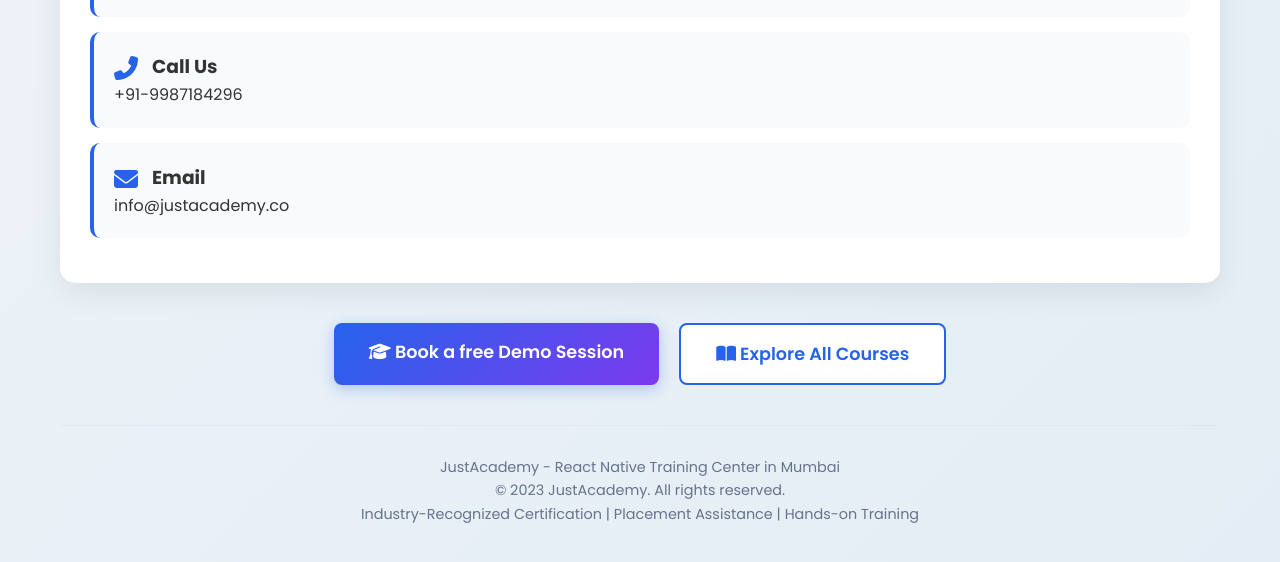
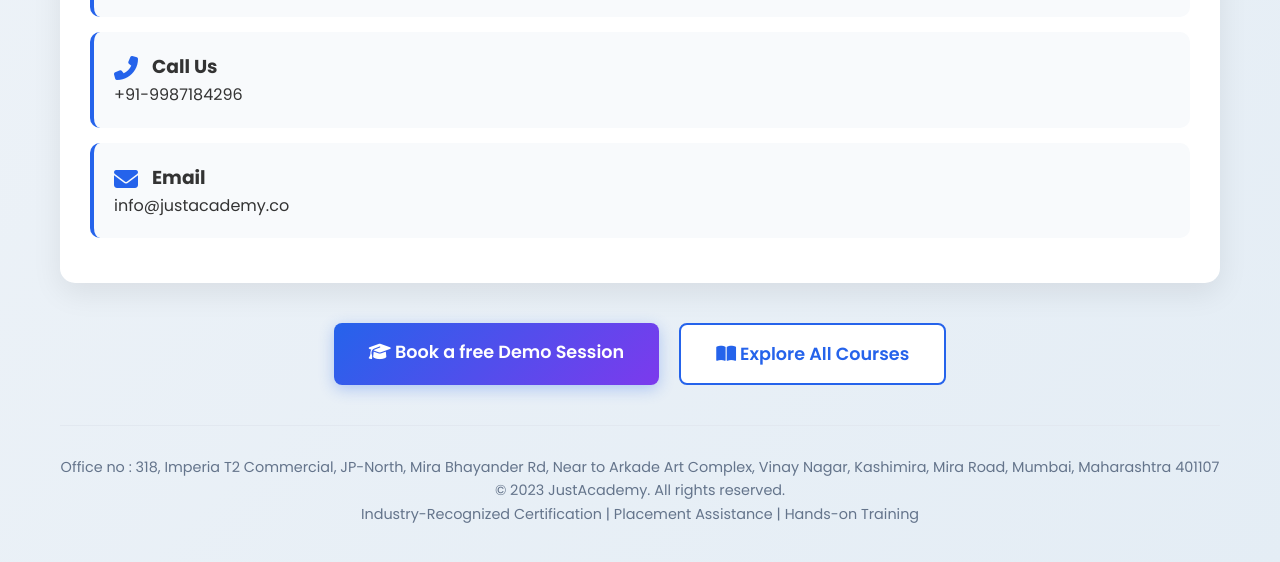
Before and after one commit to justacademy0/react-native-training-mumbai-certification-justacademy, a plain HTML site: page index.html in a window 1280 px wide. Shown: the part 2040-2602 px from the top of the page. Drawn offline with Linux system fonts and the light colour scheme.

Commit message:
Update index.html

```diff
--- a/index.html
+++ b/index.html
@@ -451,7 +451,11 @@
         </div>
 
         <footer>
-            <p>JustAcademy - React Native Training Center in Mumbai</p>
+            <p>Office no : 318, Imperia T2 Commercial,
+JP-North, Mira Bhayander Rd,
+Near to Arkade Art Complex,
+Vinay Nagar, Kashimira, Mira Road,
+Mumbai, Maharashtra 401107</p>
             <p>© 2023 JustAcademy. All rights reserved.</p>
             <p>Industry-Recognized Certification | Placement Assistance | Hands-on Training</p>
         </footer>
```
